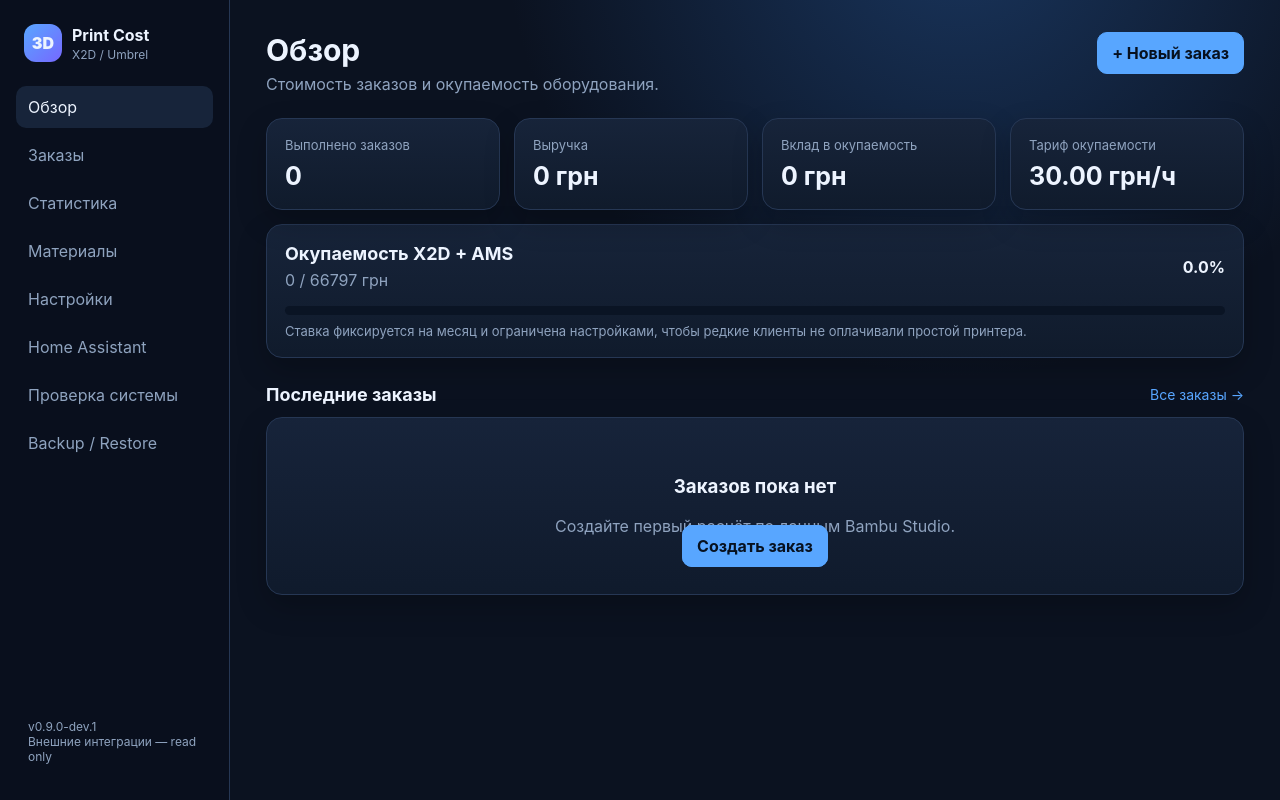
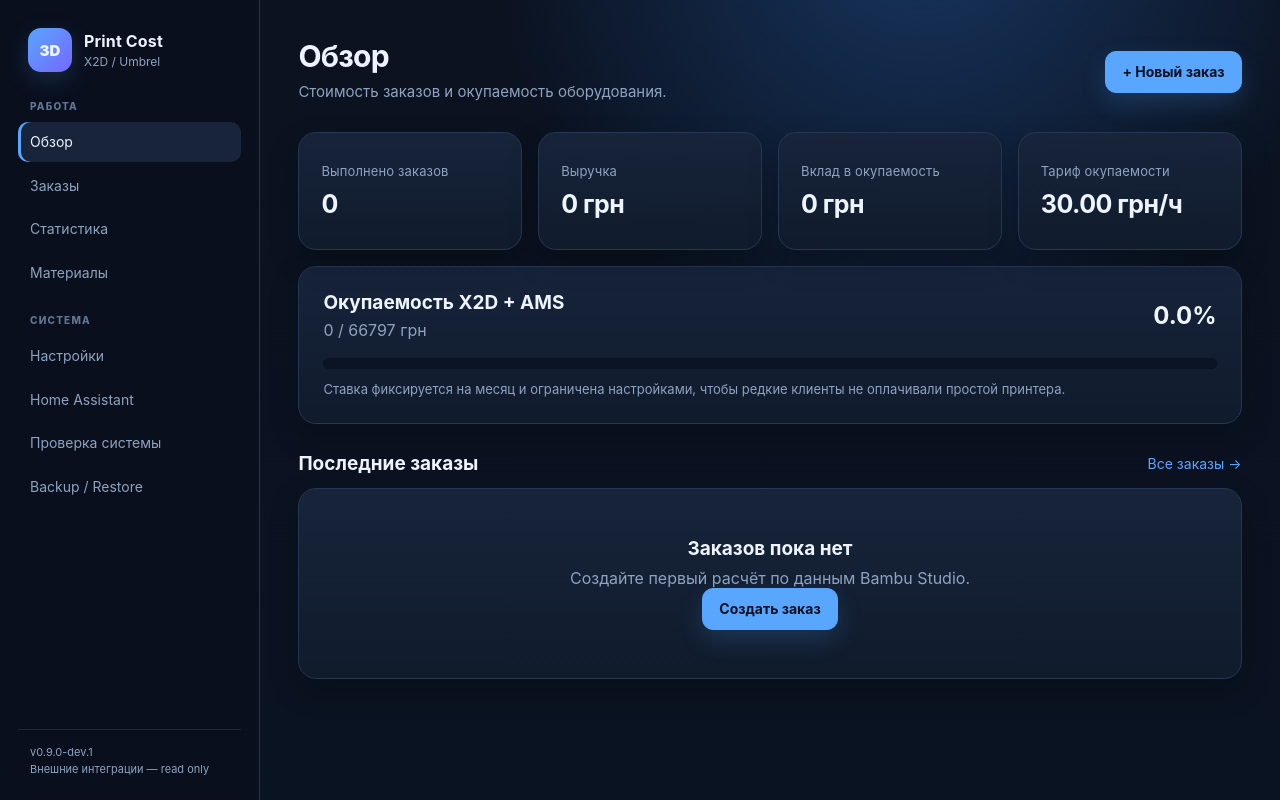
Before and after one commit to MikeFox303/3d-print-cost-umbrel, a FastAPI app: page / in a window 1280 px wide. Run offline with FastAPI, Linux system fonts and the light colour scheme; data comes from the database, SQL or seed files in the repository; data that the repository does not hold is empty.

Commit message:
ui: group navigation and load v0.10 styles

```diff
--- a/app/templates/base.html
+++ b/app/templates/base.html
@@ -7,20 +7,27 @@
   <title>{% block title %}3D Print Cost{% endblock %}</title>
   <link rel="stylesheet" href="/static/app.css">
   <link rel="stylesheet" href="/static/v02.css">
+  <link rel="stylesheet" href="/static/v10.css">
 </head>
 <body>
 <div class="shell">
   <aside class="sidebar">
     <div class="brand"><div class="brand-mark">3D</div><div><strong>Print Cost</strong><small>X2D / Umbrel</small></div></div>
     <nav>
+      <div class="nav-group">
+        <span class="nav-caption">Работа</span>
         <a href="/" class="{% if request.url.path == '/' %}active{% endif %}">Обзор</a>
         <a href="/orders" class="{% if request.url.path.startswith('/orders') %}active{% endif %}">Заказы</a>
         <a href="/stats" class="{% if request.url.path.startswith('/stats') %}active{% endif %}">Статистика</a>
         <a href="/filaments" class="{% if request.url.path.startswith('/filaments') %}active{% endif %}">Материалы</a>
+      </div>
+      <div class="nav-group">
+        <span class="nav-caption">Система</span>
         <a href="/settings" class="{% if request.url.path.startswith('/settings') %}active{% endif %}">Настройки</a>
         <a href="/home-assistant" class="{% if request.url.path.startswith('/home-assistant') %}active{% endif %}">Home Assistant</a>
         <a href="/system" class="{% if request.url.path.startswith('/system') %}active{% endif %}">Проверка системы</a>
         <a href="/backup/restore" class="{% if request.url.path.startswith('/backup') %}active{% endif %}">Backup / Restore</a>
+      </div>
     </nav>
     <div class="side-note">v{{ version }}<br>Внешние интеграции — read only</div>
   </aside>
```
Lines whose indentation alone changed are shown as unchanged.
